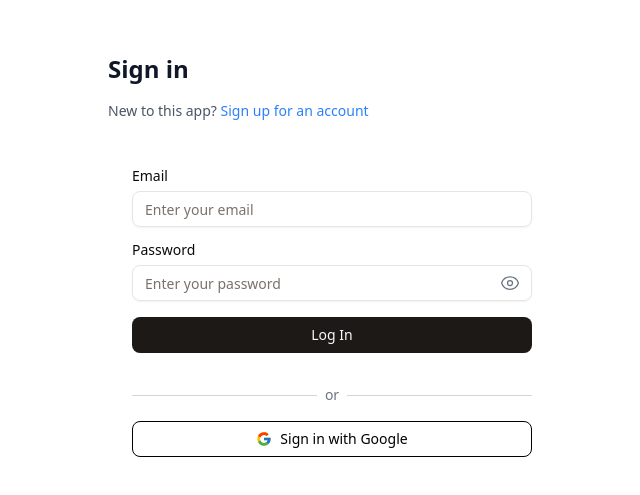
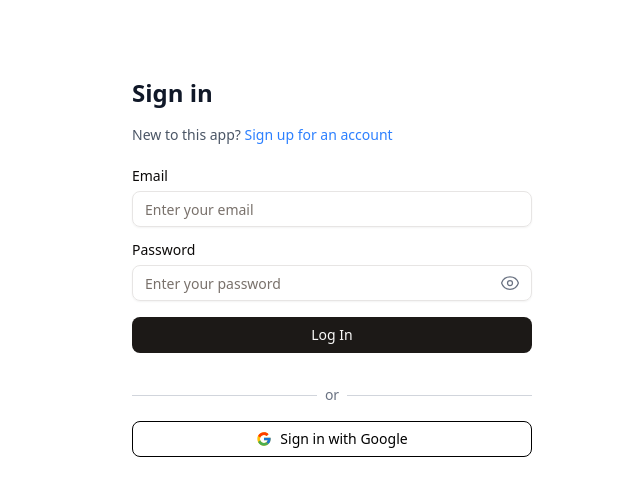
Before and after one commit to njit-prof-bill/njit-prof-bill-cs490-project-summer-2025, a Next.js app: page / in a window 1280 px wide. Shown: the part 133-628 px from the top of the page, without its empty margins (308-948 px from the left). Built offline with nearby package versions, Linux system fonts and the light colour scheme; no server answers.

Commit message:
Finish Google oauth and styling

```diff
--- a/src/app/page.tsx
+++ b/src/app/page.tsx
@@ -23,7 +23,7 @@ export default function LandingPage() {
 
   return (
     <div className="flex items-center justify-center min-h-screen">
-      <div className="w-full max-w-md">
+      <div className="w-full max-w-md px-6"> {/* Shared container with consistent padding */}
         {showLogin ? (
           <>
             {/* Form Label */}
--- a/src/components/forms/loginForm.tsx
+++ b/src/components/forms/loginForm.tsx
@@ -89,7 +89,7 @@ export function LoginForm({ onLogin }: { onLogin: () => void }) {
         <Form {...form}>
             <form
                 onSubmit={form.handleSubmit(handleLogin)}
-                className="space-y-4 w-full max-w-md p-6"
+                className="space-y-4 w-full"
             >
                 {error && <p className="text-sm text-red-500">{error}</p>} {/* Display error message */}
                 {showResendLink && (
@@ -170,7 +170,7 @@ export function LoginForm({ onLogin }: { onLogin: () => void }) {
                 <Button
                     type="button"
                     onClick={handleGoogleSignIn}
-                    className="w-full flex items-center justify-center gap-2 dark:bg-black dark:text-stone-300 dark:border-stone-600 border-1 bg-white text-black border-black"
+                    className="w-full flex items-center justify-center gap-2 dark:bg-black dark:text-stone-300 dark:border-stone-600 border-1 bg- text-black border-black"
                 >
                     <FcGoogle className="h-5 w-5" /> {/* Google Icon */}
                     Sign in with Google
--- a/src/components/forms/registrationForm.tsx
+++ b/src/components/forms/registrationForm.tsx
@@ -75,7 +75,7 @@ export function RegistrationForm({ onRegister }: { onRegister: () => void }) {
         <Form {...form}>
             <form
                 onSubmit={form.handleSubmit(handleRegister)}
-                className="space-y-4 w-full max-w-md p-6"
+                className="space-y-4 w-full"
             >
                 {error && <p className="text-sm text-red-500">{error}</p>}
 
```
